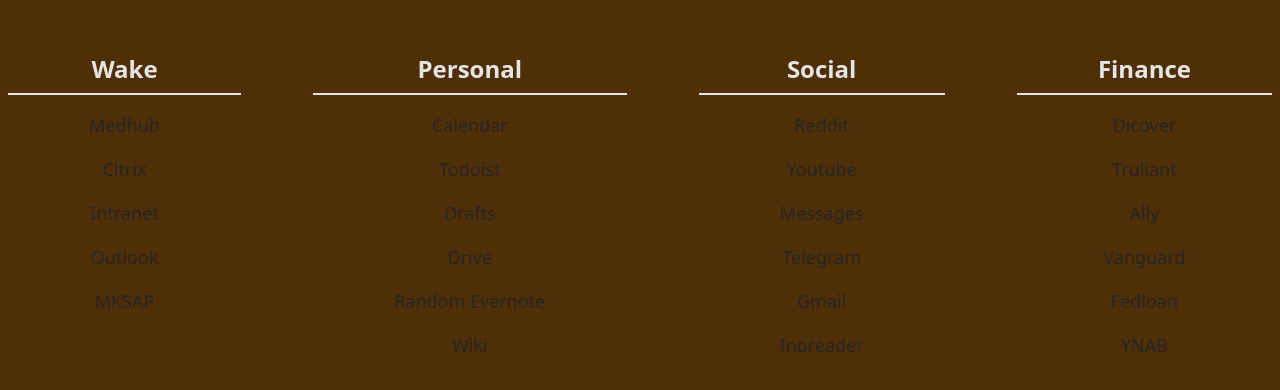
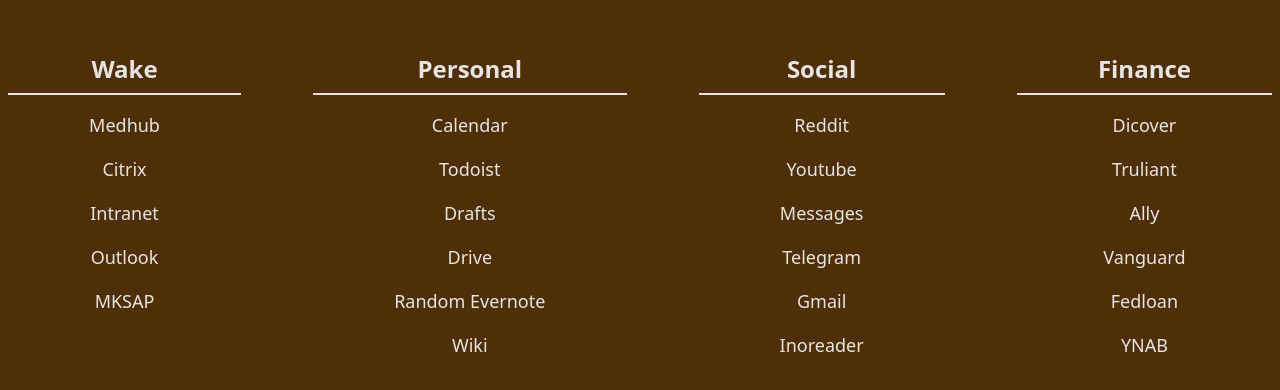
Before and after one commit to kangruixiang/sveltestartpage, a Svelte app: page / in a window 1280 px wide. Shown: the part 198-588 px from the top of the page. Built offline with nearby package versions, Linux system fonts and the light colour scheme; the HTML template or start-up script is replaced by a standard one; a web font is replaced by a local one.

Commit message:
back to default

```diff
--- a/src/components/Card.svelte
+++ b/src/components/Card.svelte
@@ -1,7 +1,6 @@
 <script>
 	export let site;
 	export let color;
-	export let randomColor
 	console.log('test', color)
 </script>
 
@@ -12,9 +11,8 @@
 {#each site as site}
 	<div class="flex flex-row">
 		<a
-			class="w-full px-2 py-2 mx-2 text-lg cursor-pointer test text-stone-800 dark:text-stone-300 hover:rounded-lg hover:text-stone-100 hover:bg-blend-darken"
+			class="w-full px-2 py-2 mx-2 text-lg cursor-pointer text-stone-200 hover:rounded-lg hover:text-stone-100 hover:bg-stone-800"
 			href='{site.url}'
-			style="background-color: {randomColor}"
 			>
 			{site.name}
 		</a>
```
Also changed, not shown: 3 other files (tests, documents, lock files or other folders).
